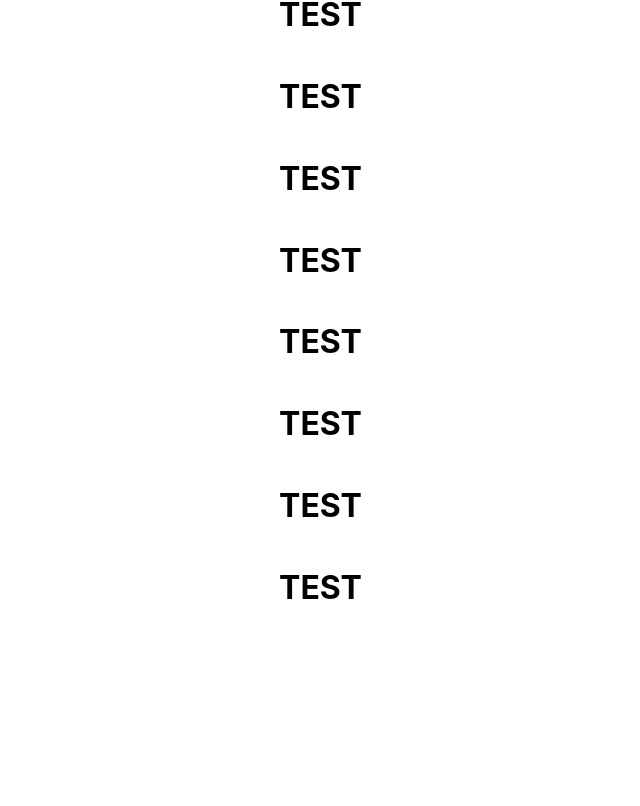
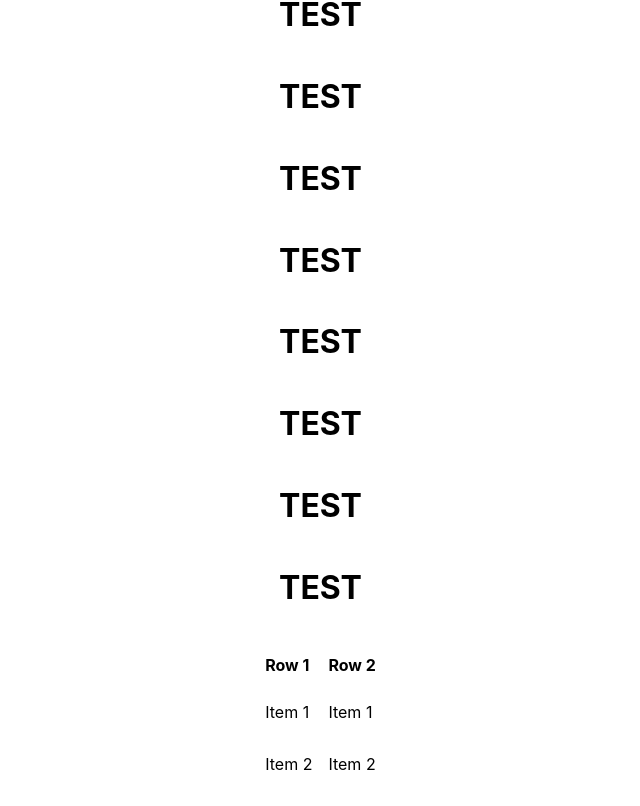
Before and after one commit to thuner2007/ColinsSDX, a React (Create React App) app: page / in a window 1280 px wide. Shown: the part 2768-3574 px from the top of the page, without its empty margins (312-952 px from the left). Before the commit the page ends 3397 px from the top, so only its background shows below. Built offline with nearby package versions, Linux system fonts and the light colour scheme.

Commit message:
feat: initial

```diff
--- a/src/App.tsx
+++ b/src/App.tsx
@@ -14,6 +14,7 @@ import SimpleSmallPopUp from './components/PopUps/SimpleSmallPopUp/SimpleSmallPo
 import SimpleScrollBar from './components/ScrollBars/SimpleScrollBar.tsx';
 import SimpleCard1 from './components/Cards/SimpleCard1/SimpleCard1.tsx';
 import SimpleDivider1 from './Dividers/SimpleDivider1/SimpleDivider1.tsx';
+import SimpleFooter1 from './components/Footers/SimpleFooter1/SimpleFooter1.tsx';
 function App() {
   const [show, setShow] = useState(false);
   const consoleLogHey = () => {
@@ -33,6 +34,7 @@ function App() {
       <SimpleCard1 />
       <SimpleDivider1 />
       <SimpleCard1 />
+      <SimpleScrollBar />
       <h1>TEST</h1>
       <h1>TEST</h1>
       <h1>TEST</h1>
@@ -60,6 +62,7 @@ function App() {
       <h1>TEST</h1>
       <h1>TEST</h1>
       <h1>TEST</h1>
+      <SimpleFooter1 />
     </div>
   );
 }
--- /dev/null
+++ b/src/components/Footers/SimpleFooter1/SimpleFooter1.css
@@ -0,0 +1,29 @@
+.mainDivSimpleFooter1 {
+  display: flex;
+  justify-content: center;
+}
+
+.rowSimpleFooter1 {
+  display: flex;
+  justify-content: flex-start;
+  align-items: flex-start;
+  flex-direction: column;
+
+  height: 100%;
+}
+
+.rowLabelSimpleFooter1 {
+  font-size: 1rem;
+}
+
+.itemSimpleFooter1 {
+  cursor: pointer;
+}
+
+.parentDivRowsSimpleFooter1 {
+  display: flex;
+  justify-content: center;
+  align-items: center;
+
+  gap: 1rem;
+}
--- /dev/null
+++ b/src/components/Footers/SimpleFooter1/SimpleFooter1.tsx
@@ -0,0 +1,70 @@
+import React from 'react';
+import './SimpleFooter1.css';
+
+interface SimpleFooter1Props {
+  bgColor?: string;
+  color?: string;
+  padding?: string;
+  rows: [
+    {
+      label: string;
+      items: [{ label: string; onClick: () => void }];
+    }
+  ];
+  alignItems?: 'flex-start' | 'center' | 'flex-end';
+}
+
+const SimpleFooter1: React.FC<SimpleFooter1Props> = ({
+  bgColor = 'white',
+  color = 'black',
+  padding = '1rem',
+  rows = [
+    {
+      label: 'Row 1',
+      items: [
+        { label: 'Item 1', onClick: () => console.log('Item 1 clicked') },
+        { label: 'Item 2', onClick: () => console.log('Item 2 clicked') },
+      ],
+    },
+    {
+      label: 'Row 2',
+      items: [
+        { label: 'Item 1', onClick: () => console.log('Item 1 clicked') },
+        { label: 'Item 2', onClick: () => console.log('Item 2 clicked') },
+      ],
+    },
+  ],
+  alignItems = 'center',
+}) => {
+  return (
+    <div
+      className="mainDivSimpleFooter1"
+      style={{
+        backgroundColor: bgColor,
+        color: color,
+        padding: padding,
+        alignItems: alignItems,
+        width: `calc(100% - ${padding} - ${padding})`,
+      }}
+    >
+      <div className="parentDivRowsSimpleFooter1">
+        {rows.map((row, index) => (
+          <div key={index} className="rowSimpleFooter1">
+            <h1 className="rowLabelSimpleFooter1">{row.label}</h1>
+            {row.items.map((item, index) => (
+              <p
+                className="itemSimpleFooter1"
+                key={index}
+                onClick={item.onClick}
+              >
+                {item.label}
+              </p>
+            ))}
+          </div>
+        ))}
+      </div>
+    </div>
+  );
+};
+
+export default SimpleFooter1;
```
